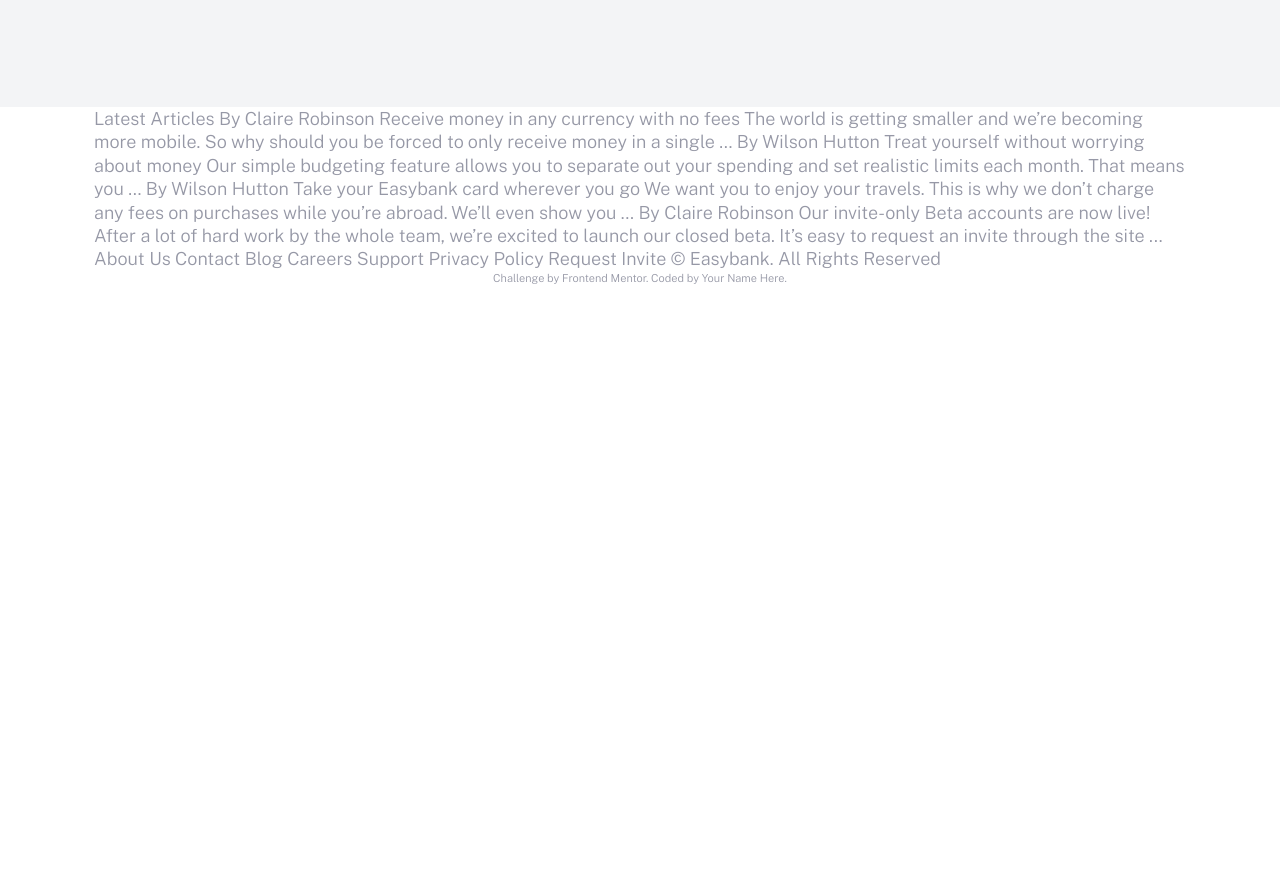
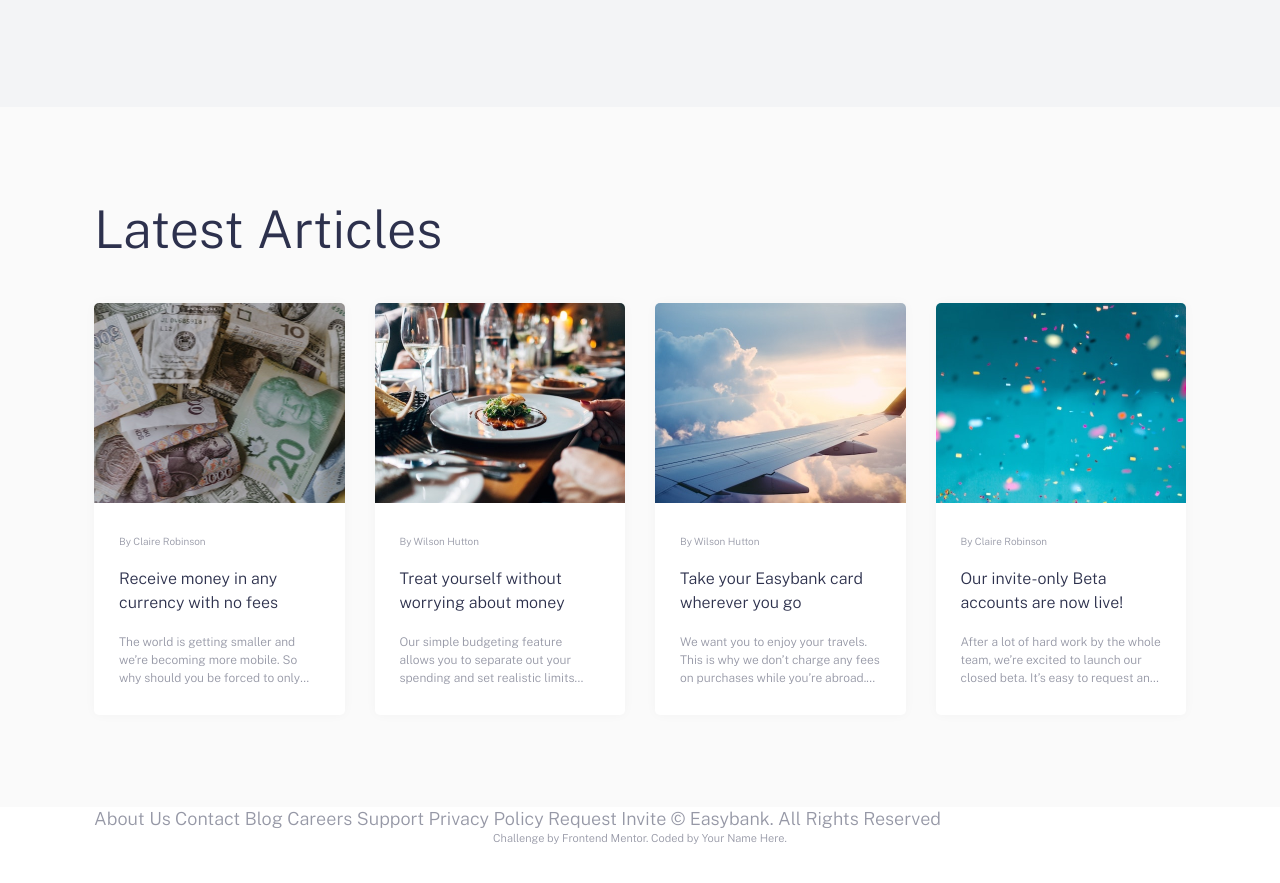
Before and after one commit to elsayed136/eazybank-landing-page, a website built with webpack: page src/index.html in a window 1280 px wide. Shown: the part 1406-2289 px from the top of the page. Built offline with nearby package versions, Linux system fonts and the light colour scheme.

Commit message:
Add: section articles

```diff
--- a/src/index.html
+++ b/src/index.html
@@ -148,21 +148,80 @@
           </div>
         </div>
       </section>
+
+      <section class="section-articles">
+        <div class="container center-text--mobile">
+          <h2 class="heading-secondary">Latest Articles</h2>
+        </div>
+        <div class="container articles__grid">
+          <div class="article">
+            <div class="article__img">
+              <img src="./images/image-currency.jpg" alt="Currency Image" />
+            </div>
+            <div class="article__text">
+              <p class="article__author">By Claire Robinson</p>
+              <p class="article__title">
+                Receive money in any currency with no fees
+              </p>
+              <p class="article__description">
+                The world is getting smaller and we’re becoming more mobile. So
+                why should you be forced to only receive money in a single …
+              </p>
+            </div>
+          </div>
+          <div class="article">
+            <div class="article__img">
+              <img src="./images/image-restaurant.jpg" alt="Restaurant Image" />
+            </div>
+            <div class="article__text">
+              <p class="article__author">By Wilson Hutton</p>
+              <p class="article__title">
+                Treat yourself without worrying about money
+              </p>
+              <p class="article__description">
+                Our simple budgeting feature allows you to separate out your
+                spending and set realistic limits each month. That means you …
+              </p>
+            </div>
+          </div>
+          <div class="article">
+            <div class="article__img">
+              <img src="./images/image-plane.jpg" alt="Plane Image" />
+            </div>
+            <div class="article__text">
+              <p class="article__author">By Wilson Hutton</p>
+              <p class="article__title">
+                Take your Easybank card wherever you go
+              </p>
+              <p class="article__description">
+                We want you to enjoy your travels. This is why we don’t charge
+                any fees on purchases while you’re abroad. We’ll even show you …
+              </p>
+            </div>
+          </div>
+          <div class="article">
+            <div class="article__img">
+              <img src="./images/image-confetti.jpg" alt="Confetti Image" />
+            </div>
+            <div class="article__text">
+              <p class="article__author">By Claire Robinson</p>
+              <p class="article__title">
+                Our invite-only Beta accounts are now live!
+              </p>
+              <p class="article__description">
+                After a lot of hard work by the whole team, we’re excited to
+                launch our closed beta. It’s easy to request an invite through
+                the site ...
+              </p>
+            </div>
+          </div>
+        </div>
+      </section>
     </main>
 
     <div class="container">
-      Latest Articles By Claire Robinson Receive money in any currency with no
-      fees The world is getting smaller and we’re becoming more mobile. So why
-      should you be forced to only receive money in a single … By Wilson Hutton
-      Treat yourself without worrying about money Our simple budgeting feature
-      allows you to separate out your spending and set realistic limits each
-      month. That means you … By Wilson Hutton Take your Easybank card wherever
-      you go We want you to enjoy your travels. This is why we don’t charge any
-      fees on purchases while you’re abroad. We’ll even show you … By Claire
-      Robinson Our invite-only Beta accounts are now live! After a lot of hard
-      work by the whole team, we’re excited to launch our closed beta. It’s easy
-      to request an invite through the site ... About Us Contact Blog Careers
-      Support Privacy Policy Request Invite © Easybank. All Rights Reserved
+      About Us Contact Blog Careers Support Privacy Policy Request Invite ©
+      Easybank. All Rights Reserved
       <div class="attribution">
         Challenge by
         <a href="https://www.frontendmentor.io?ref=challenge" target="_blank"
--- a/src/sass/abstracts/_variables.scss
+++ b/src/sass/abstracts/_variables.scss
@@ -8,6 +8,7 @@
 $lightGrayishBlue: hsl(220, 16%, 96%);
 $veryLightGray: hsl(0, 0%, 98%);
 $white: hsl(0, 0%, 100%);
+$black: hsl(0, 0%, 0%);
 
 // Fonts
 
--- a/src/sass/base/_base.scss
+++ b/src/sass/base/_base.scss
@@ -23,3 +23,7 @@
 ul {
   list-style: none;
 }
+
+img {
+  width: 100%;
+}
--- a/src/sass/base/_utilities.scss
+++ b/src/sass/base/_utilities.scss
@@ -40,6 +40,12 @@
 
 .center-text {
   text-align: center !important;
+
+  &--mobile {
+    @include u.breakpoint-down(md) {
+      text-align: center !important;
+    }
+  }
 }
 
 .margin-top-medium {
--- /dev/null
+++ b/src/sass/components/_article.scss
@@ -0,0 +1,57 @@
+@use '../abstracts' as u;
+
+.article {
+  position: relative;
+  overflow: hidden;
+  width: 100%;
+  background-color: u.$white;
+  box-shadow: 0 0 1.2rem rgba($color: u.$black, $alpha: 0.03);
+  border-radius: 0.5rem;
+  cursor: pointer;
+  transition: all 0.4s;
+
+  &:hover {
+    transform: translateY(-1rem);
+    box-shadow: 0 0 2.4rem rgba($color: u.$black, $alpha: 0.03);
+  }
+
+  &__img {
+    height: 20rem;
+    overflow: hidden;
+
+    img {
+      height: inherit;
+      object-fit: cover;
+      object-position: center;
+    }
+  }
+
+  &__text {
+    display: flex;
+    flex-direction: column;
+    gap: 1.8rem;
+    padding: 3.1rem 3.1rem 4.6rem;
+
+    @include u.breakpoint-up(xl) {
+      padding: 3.1rem 2.5rem 2.8rem;
+    }
+  }
+
+  &__author {
+    font-size: 1rem;
+  }
+
+  &__title {
+    color: u.$darkBlue;
+    font-size: 1.6rem;
+  }
+
+  &__description {
+    font-size: 1.2rem;
+    display: -webkit-box;
+    -webkit-line-clamp: 3;
+    -webkit-box-orient: vertical;
+    overflow: hidden;
+    text-overflow: ellipsis;
+  }
+}
--- a/src/sass/components/_index.scss
+++ b/src/sass/components/_index.scss
@@ -1,2 +1,3 @@
 @forward './button';
 @forward './feature';
+@forward './article';
--- a/src/sass/pages/_home.scss
+++ b/src/sass/pages/_home.scss
@@ -154,3 +154,23 @@
     }
   }
 }
+
+.section-articles {
+  background-color: u.$veryLightGray;
+  padding: 9.2rem 0;
+
+  .articles__grid {
+    display: grid;
+    row-gap: 2.4rem;
+
+    @include u.breakpoint-up(md) {
+      grid-template-columns: repeat(2, 1fr);
+      column-gap: 3rem;
+    }
+
+    @include u.breakpoint-up(xl) {
+      grid-template-columns: repeat(4, 1fr);
+      column-gap: 3rem;
+    }
+  }
+}
```
